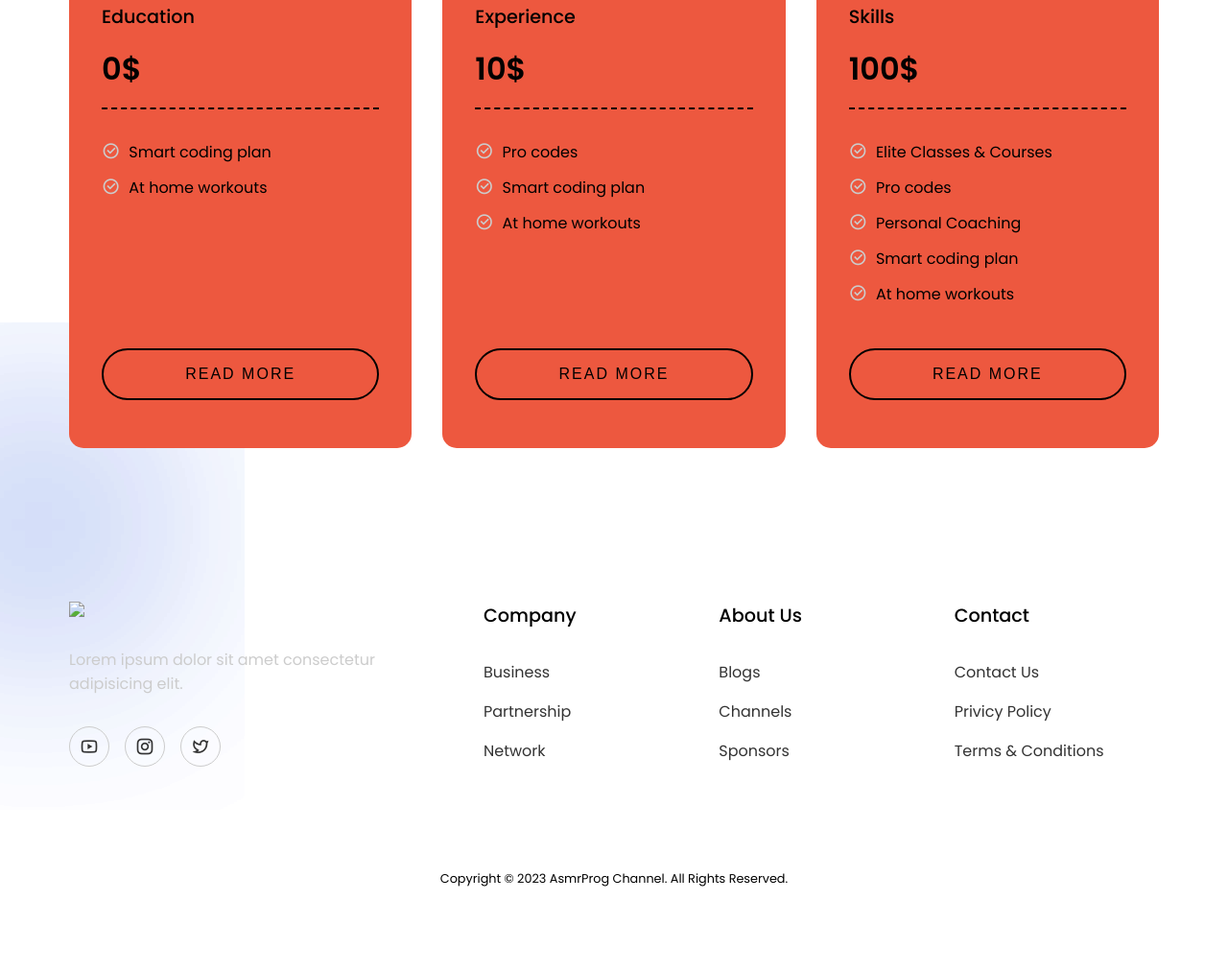
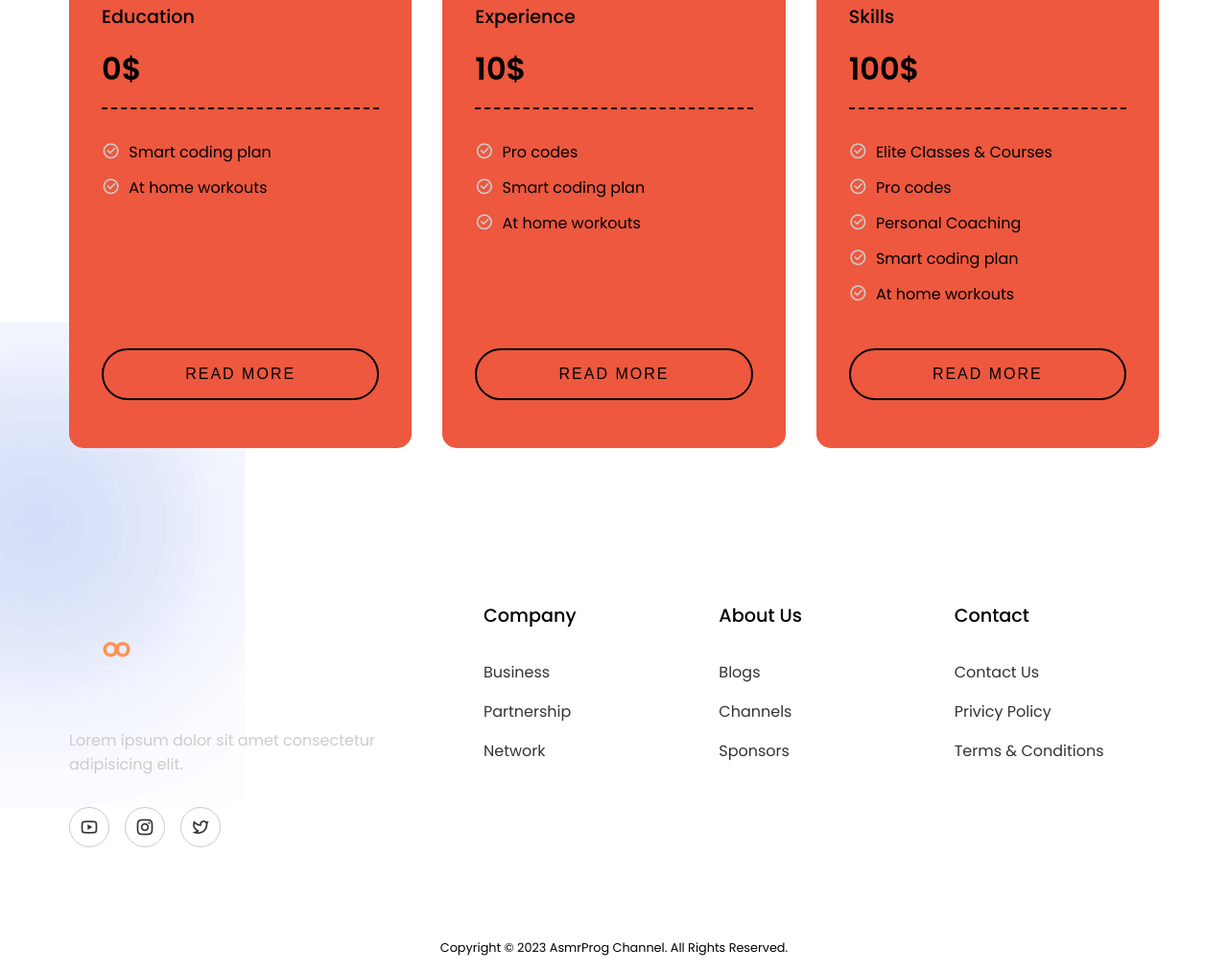
Before and after one commit to Dara0-0/Personal-Portfolio-2, a plain HTML site: page index.html in a window 1280 px wide. Shown: the part 1443-2456 px from the top of the page at 96% size. Before the commit the page ends 2384 px from the top, so only its background shows below. Drawn offline with nearby package versions, Linux system fonts and the light colour scheme; a script that the page names is missing.

Commit message:
Update index.html

```diff
--- a/index.html
+++ b/index.html
@@ -158,7 +158,7 @@
         <span class="blur"></span>
         <div class="column">
             <div class="logo">
-                <img src="images/logo.png">
+                <img src="output-onlinepngtools.png">
             </div>
             <p>
                 Lorem ipsum dolor sit amet consectetur adipisicing elit.
```
